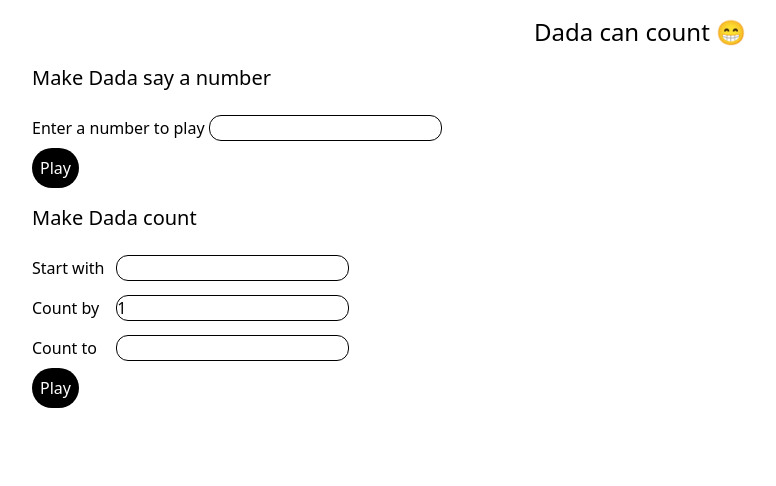
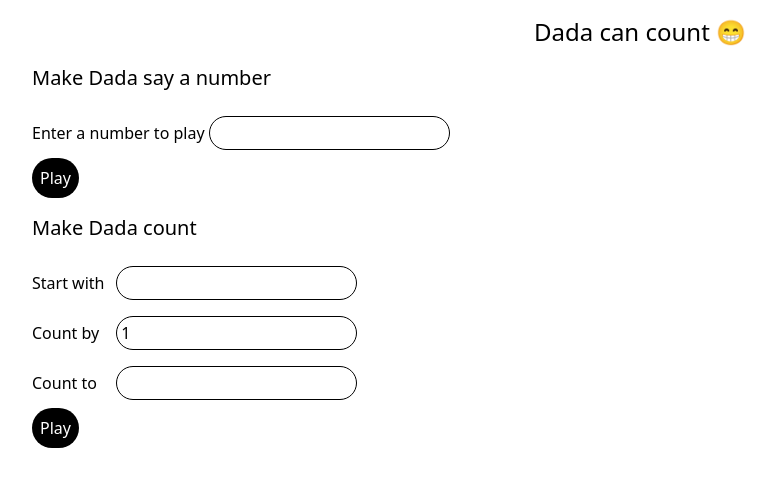
Before and after one commit to TzviPM/dada-counter, a plain HTML site: page index.html in a window 1280 px wide. Shown: the whole page, without its empty margins (0-776 px from the left). Drawn offline with nearby package versions, Linux system fonts and the light colour scheme.

Commit message:
💄 Update input padding

```diff
--- a/index.html
+++ b/index.html
@@ -9,7 +9,7 @@
 
 <form onsubmit="handleSay()">
     <label for="number" class="inline-block min-w-[80px] my-2">Enter a number to play</label>
-    <input type="number" id="number" class="border border-black rounded-xl" /><br />
+    <input type="number" id="number" class="border border-black rounded-full p-1 my-2" /><br />
     <button type="submit" class="bg-black text-white p-2 rounded-full">Play</button>
 </form>
 
@@ -17,11 +17,11 @@
 
 <form onsubmit="handleCount()">
     <label for="start" class="inline-block min-w-[80px] my-2">Start with</label>
-    <input type="number" id="start" class="border border-black rounded-xl" /><br />
+    <input type="number" id="start" class="border border-black rounded-full p-1 my-2" /><br />
     <label for="step" class="inline-block min-w-[80px] my-2">Count by</label>
-    <input type="number" id="step" value="1" class="border border-black rounded-xl" /><br />
+    <input type="number" id="step" value="1" class="border border-black rounded-full p-1 my-2" /><br />
     <label for="end" class="inline-block min-w-[80px] my-2">Count to</label>
-    <input type="number" id="end" class="border border-black rounded-xl" /><br />
+    <input type="number" id="end" class="border border-black rounded-full p-1 my-2" /><br />
     <button type="submit" class="bg-black text-white p-2 rounded-full">Play</button>
 </form>
 </section>
```
